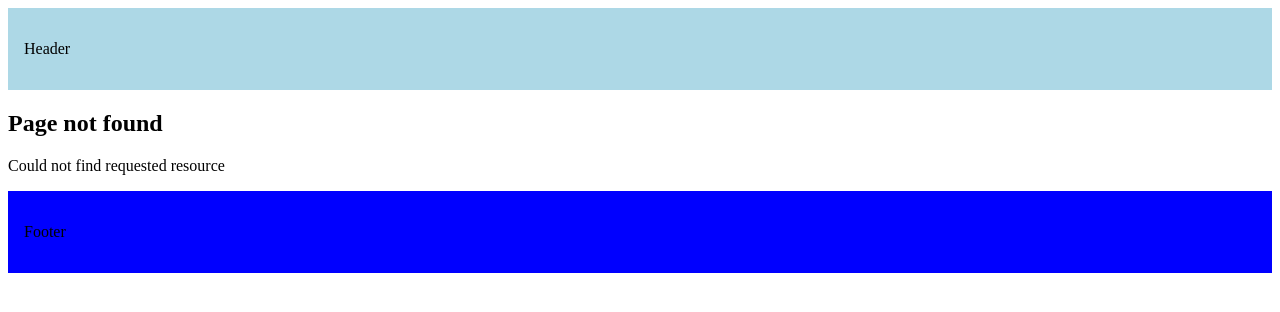
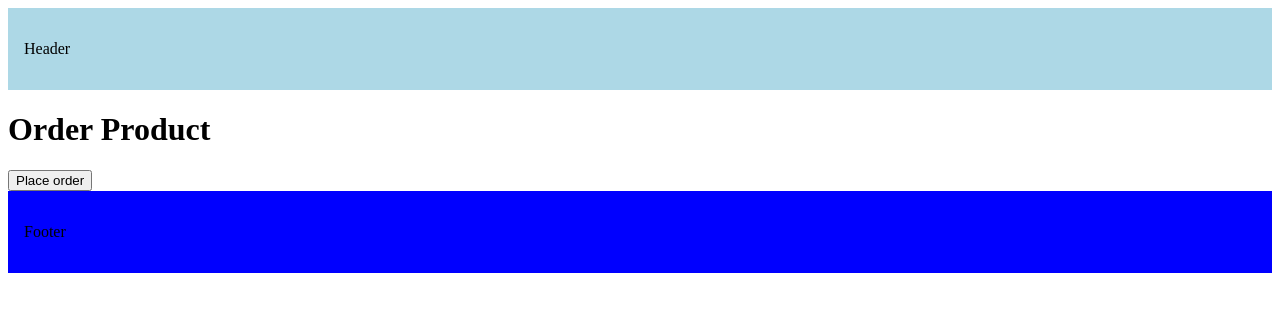
Before and after one commit to scarywalker/learning-next, a Next.js app in the folder 1/my-app/: page /order-product in a window 1280 px wide. Before the commit this address had no page. Shown: the top 312 px of the page. Built offline with nearby package versions, Linux system fonts and the light colour scheme.

Commit message:
navigate programatically

```diff
--- /dev/null
+++ b/1/my-app/src/app/order-product/page.tsx
@@ -0,0 +1,16 @@
+"use client";
+import { useRouter } from "next/navigation";
+
+export default function OrderProduct() {
+  const router = useRouter();
+  const handleClick = () => {
+    console.log("Placing your order");
+    router.push("/");
+  };
+  return (
+    <>
+      <h1>Order Product</h1>
+      <button onClick={handleClick}>Place order</button>
+    </>
+  );
+}
```
